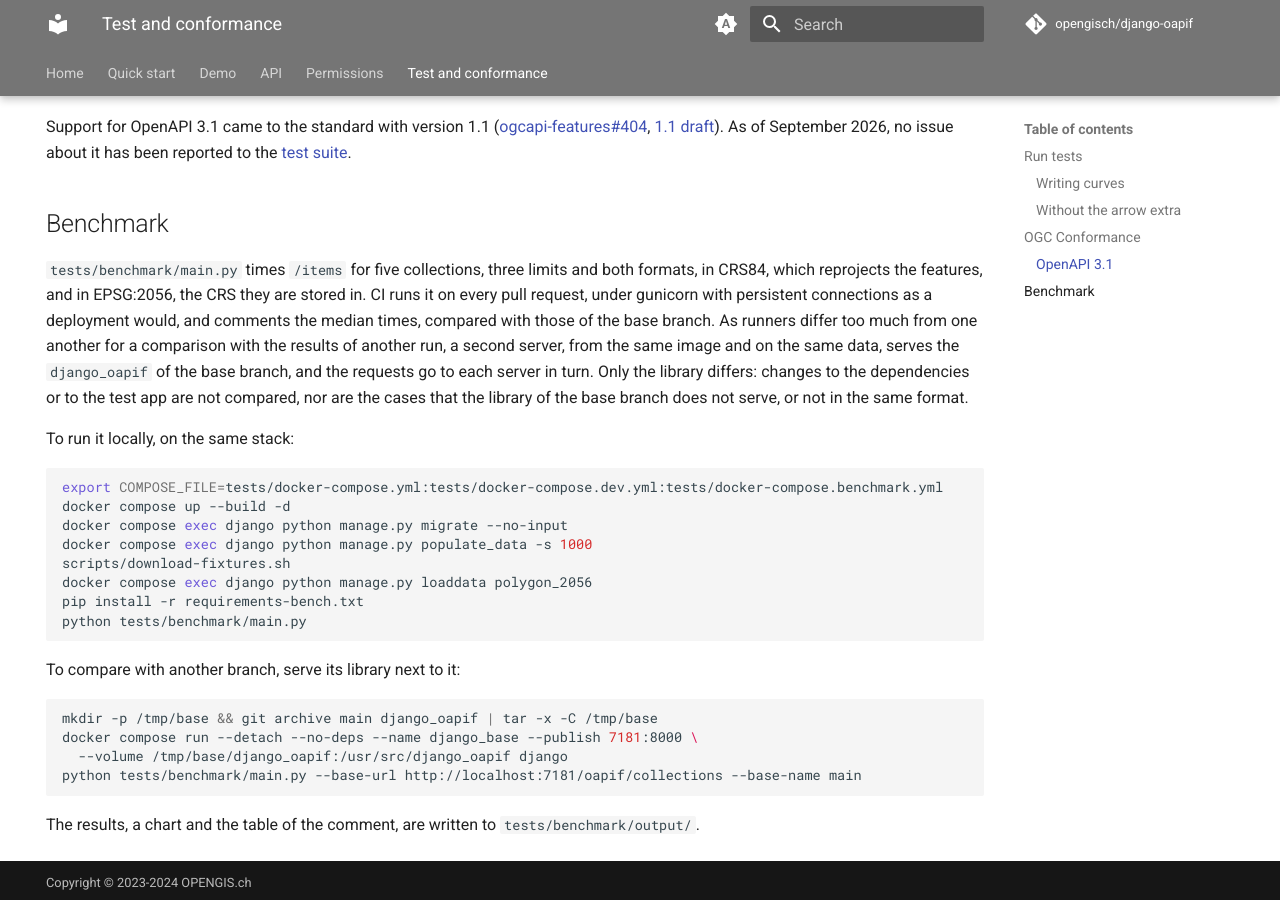
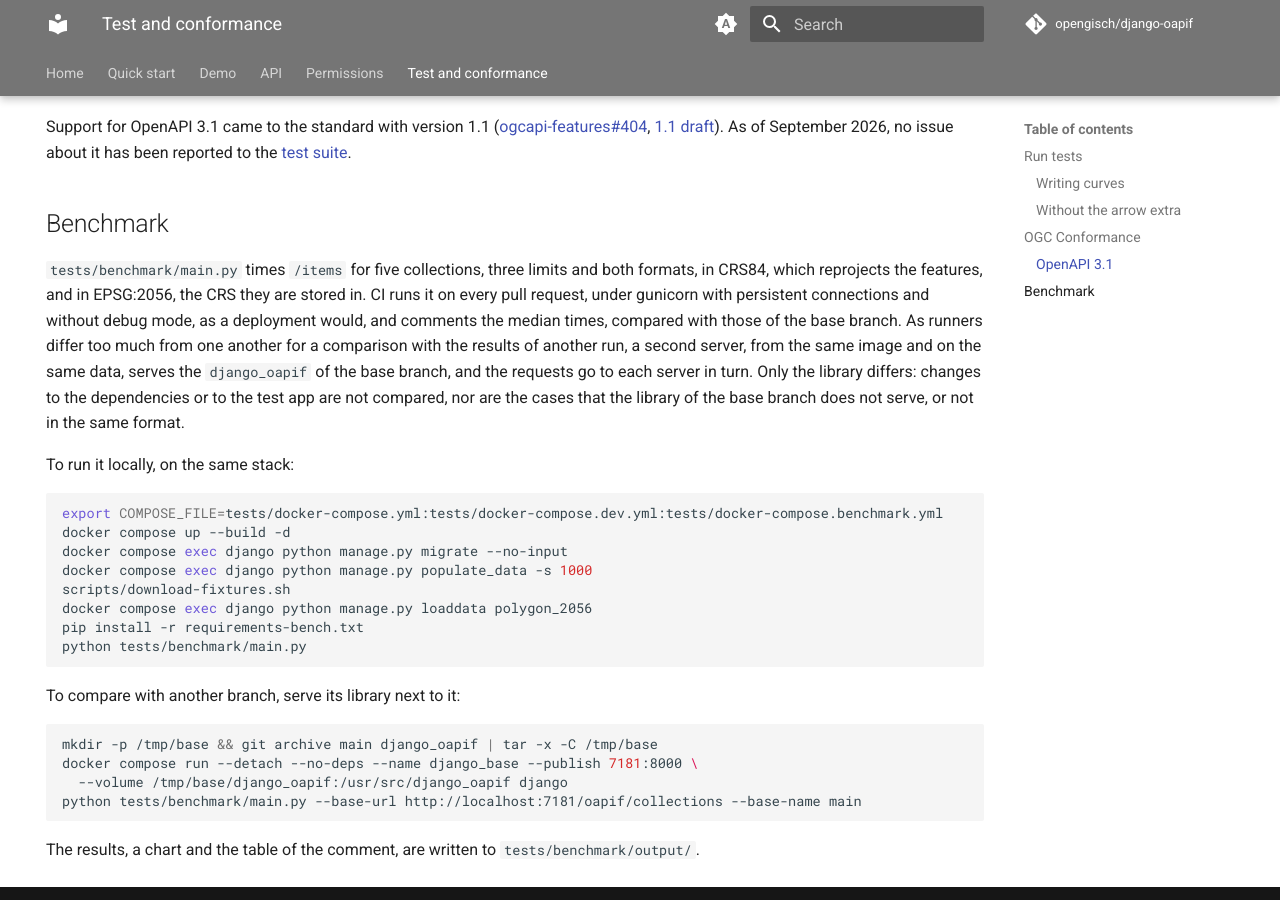
Before and after one commit to opengisch/django-oapif, an MkDocs documentation site: the page built from docs/content/tests.md, in a window 1280 px wide and 900 px high, scrolled down 1351 px. Built offline with MkDocs 1.6.1 and Material for MkDocs 9.7.7, drawn with Linux system fonts in a browser that asks for light colours; comment, search, counter and statistics services are not loaded.

Commit message:
Benchmark without debug mode, whose toolbar took as long as a small request

```diff
--- a/docs/content/tests.md
+++ b/docs/content/tests.md
@@ -73,12 +73,12 @@ been reported to the [test suite](https://github.com/opengeospatial/ets-ogcapi-f
 
 `tests/benchmark/main.py` times `/items` for five collections, three limits and both formats, in CRS84,
 which reprojects the features, and in EPSG:2056, the CRS they are stored in. CI runs it on every pull
-request, under gunicorn with persistent connections as a deployment would, and comments the median
-times, compared with those of the base branch. As runners differ too much from one another for a
-comparison with the results of another run, a second server, from the same image and on the same data,
-serves the `django_oapif` of the base branch, and the requests go to each server in turn. Only the
-library differs: changes to the dependencies or to the test app are not compared, nor are the cases
-that the library of the base branch does not serve, or not in the same format.
+request, under gunicorn with persistent connections and without debug mode, as a deployment would, and
+comments the median times, compared with those of the base branch. As runners differ too much from one
+another for a comparison with the results of another run, a second server, from the same image and on
+the same data, serves the `django_oapif` of the base branch, and the requests go to each server in turn.
+Only the library differs: changes to the dependencies or to the test app are not compared, nor are the
+cases that the library of the base branch does not serve, or not in the same format.
 
 To run it locally, on the same stack:
 
```
Also changed, not shown: 3 other files.
